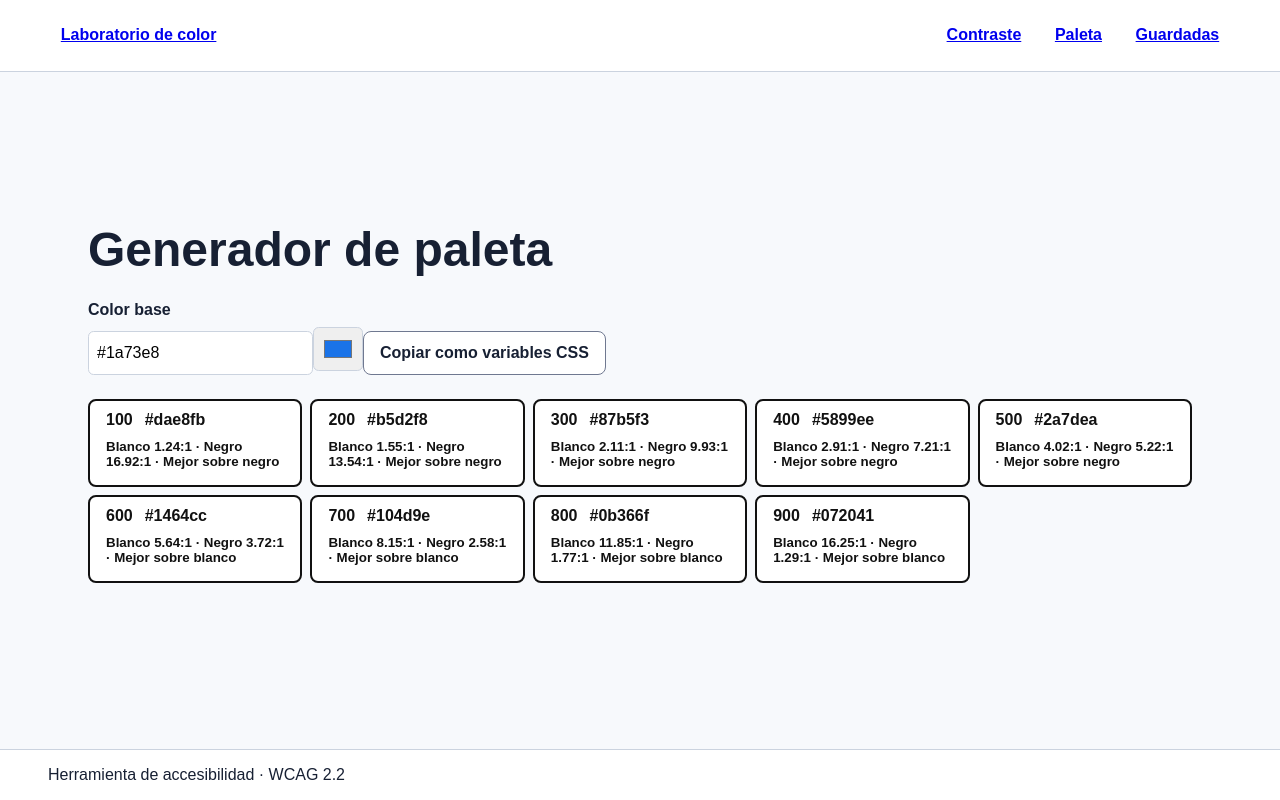
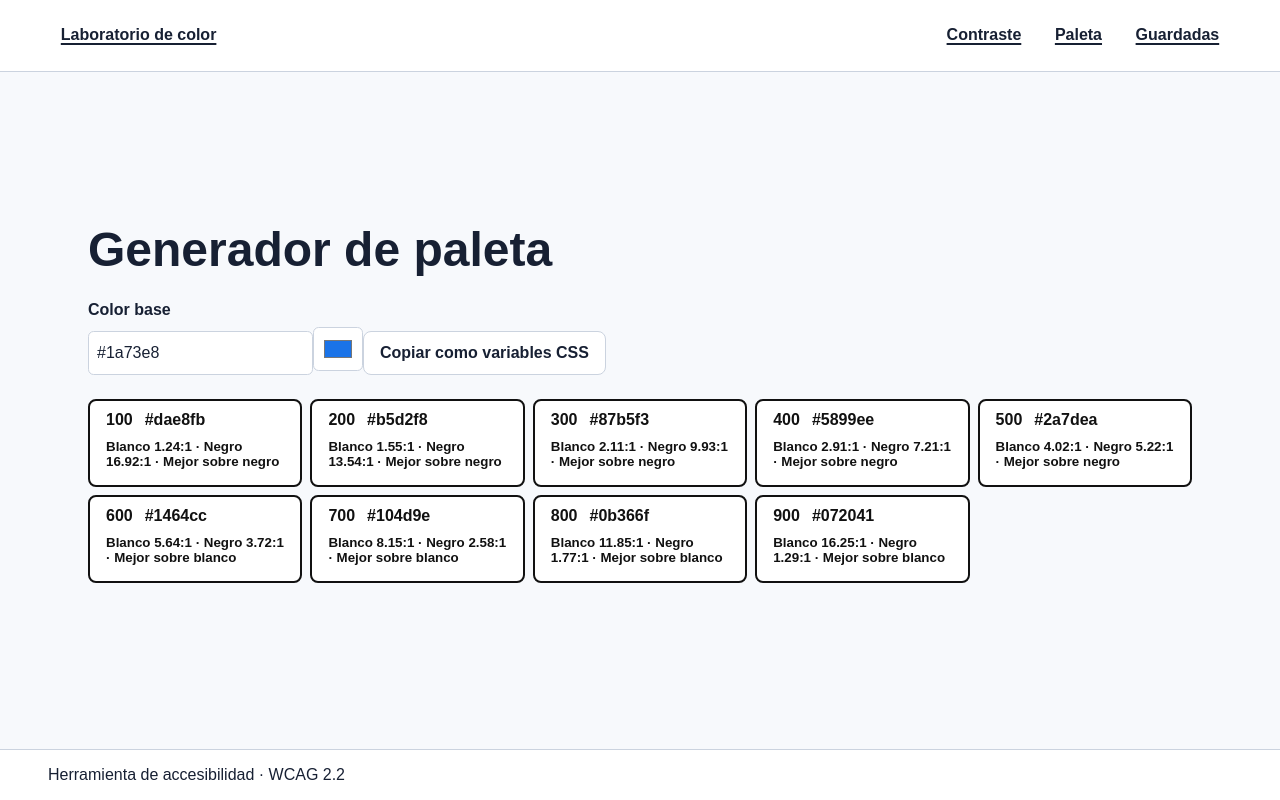
Before and after one commit to crv978/r5-laboratorio-color, a Next.js app: page /paleta in a window 1280 px wide. Built offline with nearby package versions, Linux system fonts and the light colour scheme.

Commit message:
fix: corregir contraste de texto en modo oscuro
Co-authored-by: Copilot <223556219+Copilot@users.noreply.github.com>

```diff
--- a/src/app/globals.css
+++ b/src/app/globals.css
@@ -44,6 +44,12 @@ nav a,
 .brand {
   padding: 0.65rem 0.8rem;
   font-weight: 700;
+  color: var(--text);
+  text-decoration-thickness: 2px;
+  text-underline-offset: 3px;
+}
+a {
+  color: var(--primary);
 }
 nav a:focus-visible,
 a:focus-visible,
@@ -75,16 +81,21 @@ textarea {
 }
 button {
   min-height: 44px;
-  border: 1px solid #6f7890;
+  border: 1px solid var(--border);
   border-radius: 0.5rem;
-  background: #fff;
+  background: var(--surface);
   color: var(--text);
   padding: 0.65rem 1rem;
   cursor: pointer;
   font-weight: 700;
 }
 button:hover {
-  background: #edf1f8;
+  background: var(--bg);
+}
+input,
+textarea {
+  color: var(--text);
+  background: var(--surface);
 }
 input {
   min-height: 44px;
@@ -104,7 +115,8 @@ label {
 .skip:focus {
   left: 1rem;
   top: 0.5rem;
-  background: #fff;
+  background: var(--surface);
+  color: var(--text);
   z-index: 99;
   padding: 0.75rem;
 }
@@ -116,6 +128,7 @@ label {
     --muted: #cbd5e1;
     --primary: #a9baff;
     --border: #64748b;
+    --error: #ffb4c0;
   }
   body {
     color-scheme: dark;
--- a/src/app/page.module.css
+++ b/src/app/page.module.css
@@ -5,8 +5,8 @@
 .selectores,
 .resultados,
 .previewZone {
-  background: #fff;
-  border: 1px solid #cbd3df;
+  background: var(--surface);
+  border: 1px solid var(--border);
   border-radius: 0.75rem;
   padding: 1rem;
 }
@@ -28,7 +28,7 @@
 }
 .error,
 .aviso {
-  color: #a20e22;
+  color: var(--error);
   font-weight: 700;
 }
 .ratio {
@@ -43,7 +43,7 @@
   display: flex;
   justify-content: space-between;
   gap: 0.5rem;
-  border-bottom: 1px solid #d8dee8;
+  border-bottom: 1px solid var(--border);
   padding: 0.65rem 0;
 }
 .preview {
@@ -65,7 +65,7 @@
 .correccion {
   margin-top: 1rem;
   padding: 0.75rem;
-  background: #eef2f8;
+  background: var(--bg);
   border-radius: 0.5rem;
 }
 .palette {
@@ -96,7 +96,7 @@
 .swatches {
   display: flex;
   height: 70px;
-  border: 1px solid #cbd3df;
+  border: 1px solid var(--border);
 }
 .swatches span {
   flex: 1;
@@ -108,10 +108,10 @@
   gap: 1rem;
 }
 .saved li {
-  border: 1px solid #cbd3df;
+  border: 1px solid var(--border);
   padding: 1rem;
   border-radius: 0.75rem;
-  background: #fff;
+  background: var(--surface);
 }
 @media (min-width: 768px) {
   .verificador {
```
